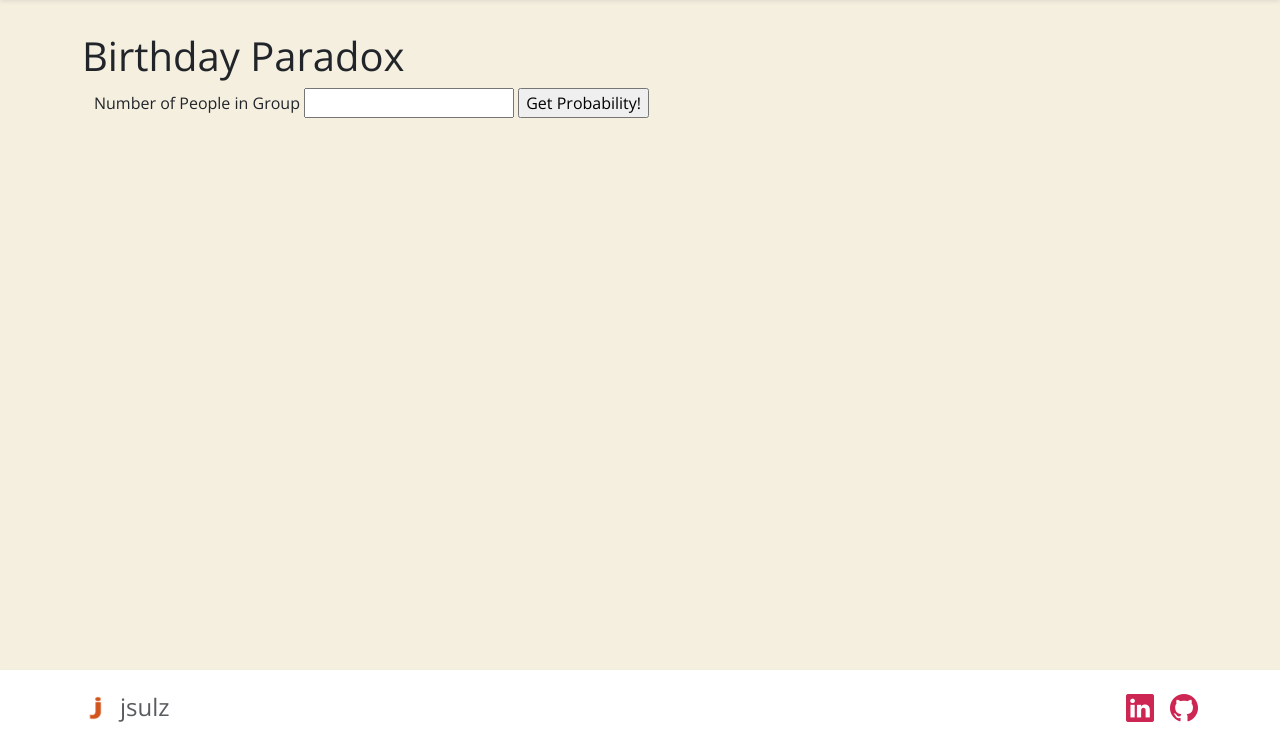
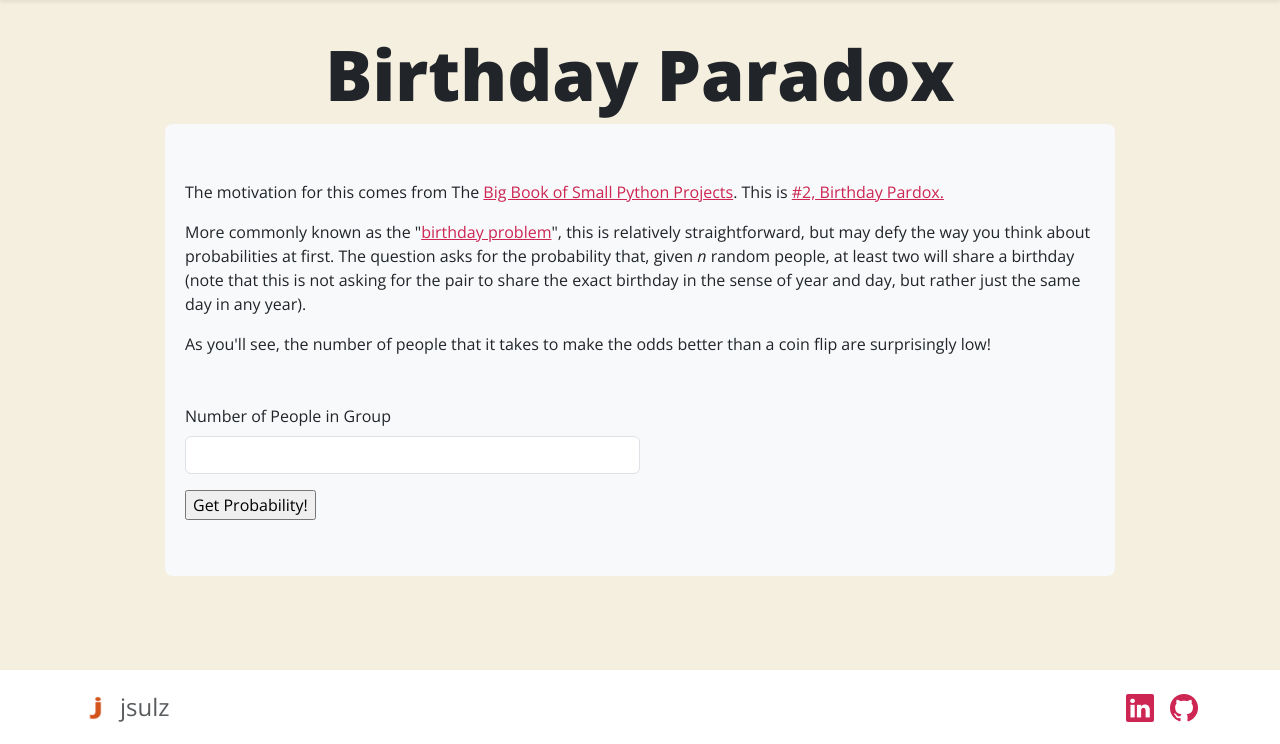
Before and after one commit to jsulz/playground, a Flask app: page /birthday-paradox in a window 1280 px wide. Shown: the part 56-800 px from the top of the page. Run offline with Flask 3, Linux system fonts and the light colour scheme.

Commit message:
lots of little style tweaks and finished birthday paradox

```diff
--- a/playground/birthday_paradox.py
+++ b/playground/birthday_paradox.py
@@ -11,8 +11,22 @@ bp = Blueprint("birthday_paradox", __name__, template_folder="templates")
 
 @bp.route("/birthday-paradox", methods=["GET", "POST"])
 def birthday_paradox():
+    """Handles the form post and runs a series of trials to get a probability.
+
+    Returns:
+        template: A template response.
+    """
     if request.method == "POST":
-        num_people = int(request.form["people"])
+        num_people = None
+        results = {}
+        try:
+            num_people = int(request.form["people"])
+        except ValueError:
+            results["error"] = True
+            return render_template("bbospp/birthday.html.jinja", results=results)
+
+        results["people"] = num_people
+        results["error"] = False
 
         total = 0
         count = {}
@@ -60,13 +74,11 @@ def birthday_paradox():
         count = dict(sorted(count.items()))
         chart_src = build_chart(count)
 
-        results = {
-            "trials": trials,
-            "total": total,
-            "people": num_people,
-            "probability": probability,
-            "chart_src": chart_src,
-        }
+        results["trials"] = trials
+        results["total"] = total
+        results["people"] = num_people
+        results["probability"] = probability
+        results["chart_src"] = chart_src
 
         return render_template("bbospp/birthday.html.jinja", results=results)
 
@@ -74,8 +86,16 @@ def birthday_paradox():
 
 
 def build_chart(data):
+    """Creates a bar chart ths shows the count of shared birthdays
+    as a function of the number of trials.
+
+    Args:
+        data (dict): Shows a count:trials pairing for birthdays
+
+    Returns:
+        bytes: Chart data to return in an image.
+    """
     y_vals = list(data.keys())
-    y_pos = [0] * len(y_vals)
     x_vals = list(data.values())
 
     fig = Figure(figsize=(7, 5))
@@ -84,11 +104,11 @@ def build_chart(data):
     ax.barh(y_vals, x_vals, align="center", color="red")
     ax.set_yticks(y_vals, labels=y_vals)
     ax.invert_yaxis()
-    ax.set_xlabel("Count")
+    ax.set_xlabel("Number of Trials")
     ax.set_ylabel("Number of Shared Birthdays")
 
     buf = BytesIO()
-    fig.savefig(buf, format="png")
+    fig.savefig(buf, format="png", transparent=True)
 
     chart_data = base64.b64encode(buf.getbuffer()).decode("ascii")
 
--- a/playground/static/css/style.css
+++ b/playground/static/css/style.css
@@ -45,6 +45,13 @@ a:active {
     text-decoration: none;
 }
 
+/* Page styles */
+.page-header {
+    text-align: center;
+    font-weight: 800;
+    font-size: 70px
+}
+
 /* Buttons */
 .btn.btn-primary {
     background: var(--bs-tertiary-rgb);
--- a/playground/templates/base.html.jinja
+++ b/playground/templates/base.html.jinja
@@ -6,7 +6,7 @@
   {% include "partials/nav.html.jinja" %}
   <main class="flex-shrink-0 mt-3">
     <div class="container">
-      <h1>
+      <h1 class="page-header">
         {% block header %}{% endblock %}
       </h1>
       {% for message in get_flashed_messages() %}
--- a/playground/templates/bbospp/birthday.html.jinja
+++ b/playground/templates/bbospp/birthday.html.jinja
@@ -4,23 +4,56 @@
 {% block header%}Birthday Paradox{% endblock %}
 
 {% block content%}
-<div class="container">
+<div class="row justify-content-center">
+    <div class="p-2 mb-4 bg-body-tertiary rounded-3 col-10">
+        <div class="container-fluid py-5">
+            <div class="col-md-12">
+                <p>The motivation for this comes from The <a
+                        href="https://nostarch.com/big-book-small-python-projects">Big Book of Small Python
+                        Projects</a>. This is <a href="https://inventwithpython.com/bigbookpython/project2.html">#2,
+                        Birthday Pardox.</a></p>
+                <p>More commonly known as the "<a href="https://en.wikipedia.org/wiki/Birthday_problem">birthday
+                        problem</a>", this is relatively straightforward, but may defy the
+                    way you think about probabilities at first. The question asks for the probability that, given
+                    <i>n</i> random people, at least two will share a birthday (note that this is not asking for the
+                    pair to share the exact birthday in the sense of year and day, but rather just the same day in any
+                    year).
+                </p>
+                <p>As you'll see, the number of people that it takes to make the odds better than a coin flip are
+                    surprisingly low!</p>
+                <div class="row mt-5">
                     <form action="/birthday-paradox" method="POST">
-        <label for="people">Number of People in Group</label>
-        <input type="number" name="people" id="people">
+                        <div class="mb-3 col-md-6">
+                            <label for="people" class="form-label">Number of People in Group</label>
+                            <input type="number" class="form-control" name="people" id="people">
+                        </div>
                         <input type="submit" value="Get Probability!">
                     </form>
+                </div>
                 {% if results %}
-    <div class="container mb-5 mt-5">
-        <p>Out of <mark>{{ results.trials }}</mark> trials, <mark>{{ results.total }}</mark> trials had at least one
-            shared
-            birthday in the group of <mark>{{ results.people }}</mark>.</p>
+                <div class="mb-5 mt-5">
+                    {% if results.error %}
+                    <p>Sorry, the value you entered <mark>was not a number</mark>! Please try again.</p>
+                    {% else %}
+                    <p>Out of <mark>{{ results.trials }}</mark> trials, <mark>{{ results.total }}</mark> trials had at
+                        least one shared birthday in the group of <mark>{{ results.people }}</mark>. That means in a
+                        group of <mark>{{ results.people }}</mark> there's a <mark>{{ results.probability }}</mark>
+                        chance there's at least one shared birthday.</p>
 
-        <p></p>That means in a group of <mark>{{ results.people }}</mark> there's a <mark>{{ results.probability
-            }}</mark> chance there's at least one shared birthday.</p>
+                    {% if results.people > 23 %}
+                    <p>You're above the threshold to make the probability better than a coinflip!</p>
+                    {% else %}
+                    <p>These odds are still worse than a coin flip. Maybe increase the number of people in the group to
+                        see what happens.</p>
+                    {% endif %}
 
                     <img class="img-fluid" src='{{ results.chart_src }}' />
+                    {% endif %}
                 </div>
                 {% endif %}
             </div>
+        </div>
+    </div>
+</div>
+</div>
 {% endblock%}
--- a/playground/templates/pages/home.html.jinja
+++ b/playground/templates/pages/home.html.jinja
@@ -1,8 +1,8 @@
 {% extends "base.html.jinja" %}
-{% block header %} <h1 style="text-align: center; font-weight: 800; font-size: 70px">Welcome to the Playground</h1> {%
+{% block header %}Welcome to the Playground{%
 endblock %}
 {% block content %}
-<div class="p-2 mb-4 bg-body-tertiary rounded-3">
+<div class="p-2 mb-4 bg-body-tertiary rounded-3 container-fluid">
     <div class="container-fluid py-5">
         <div class="col-md-10">
             <p class="lead">Hello, my name is <a href="https://www.linkedin.com/in/jaredsulzdorf">Jared Sulzdorf</a>,
```
Also changed, not shown: playground/templates/pages/about.html.jinja (+23 -12 lines). Lines whose indentation alone changed are shown as unchanged.
